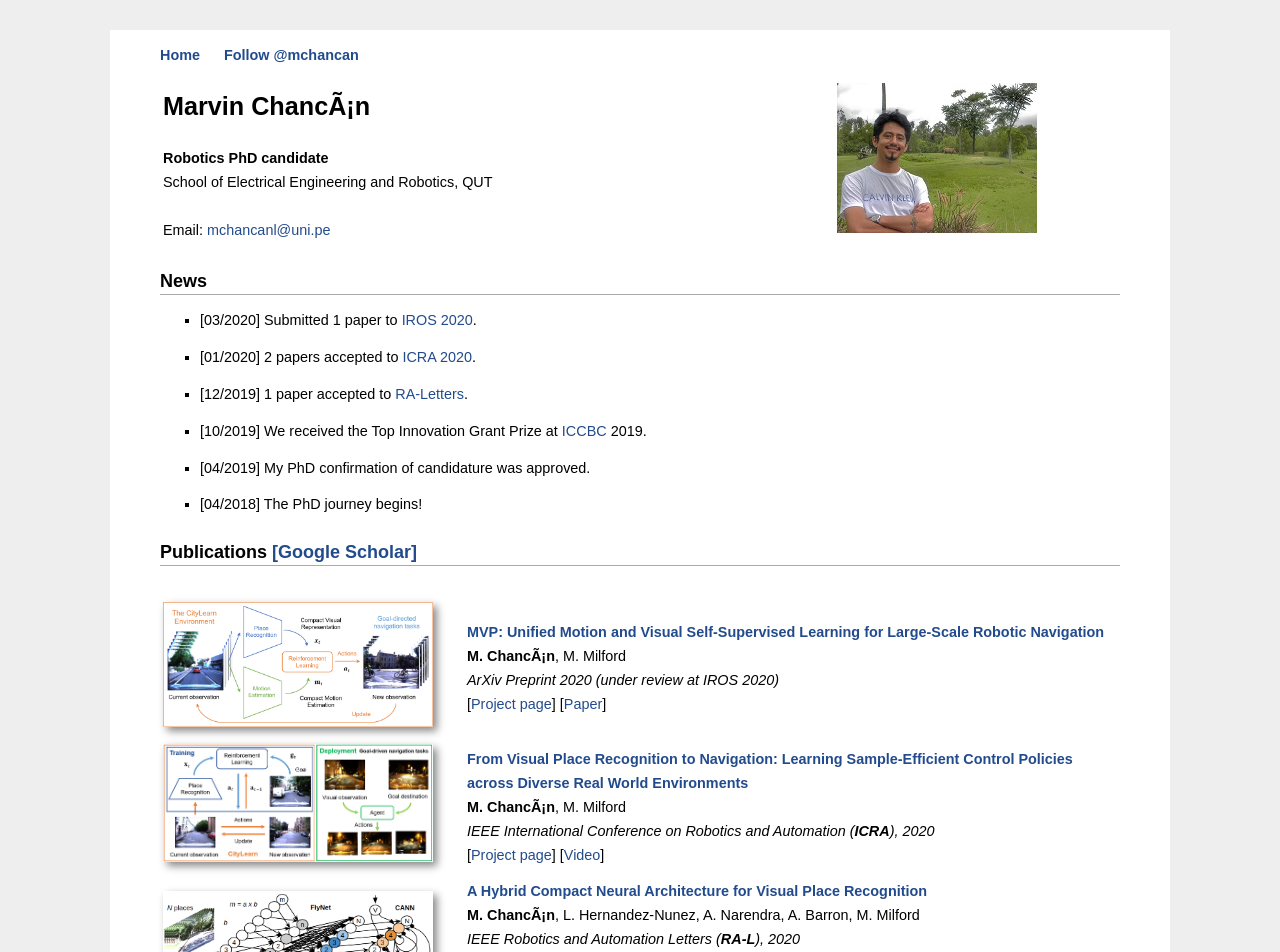
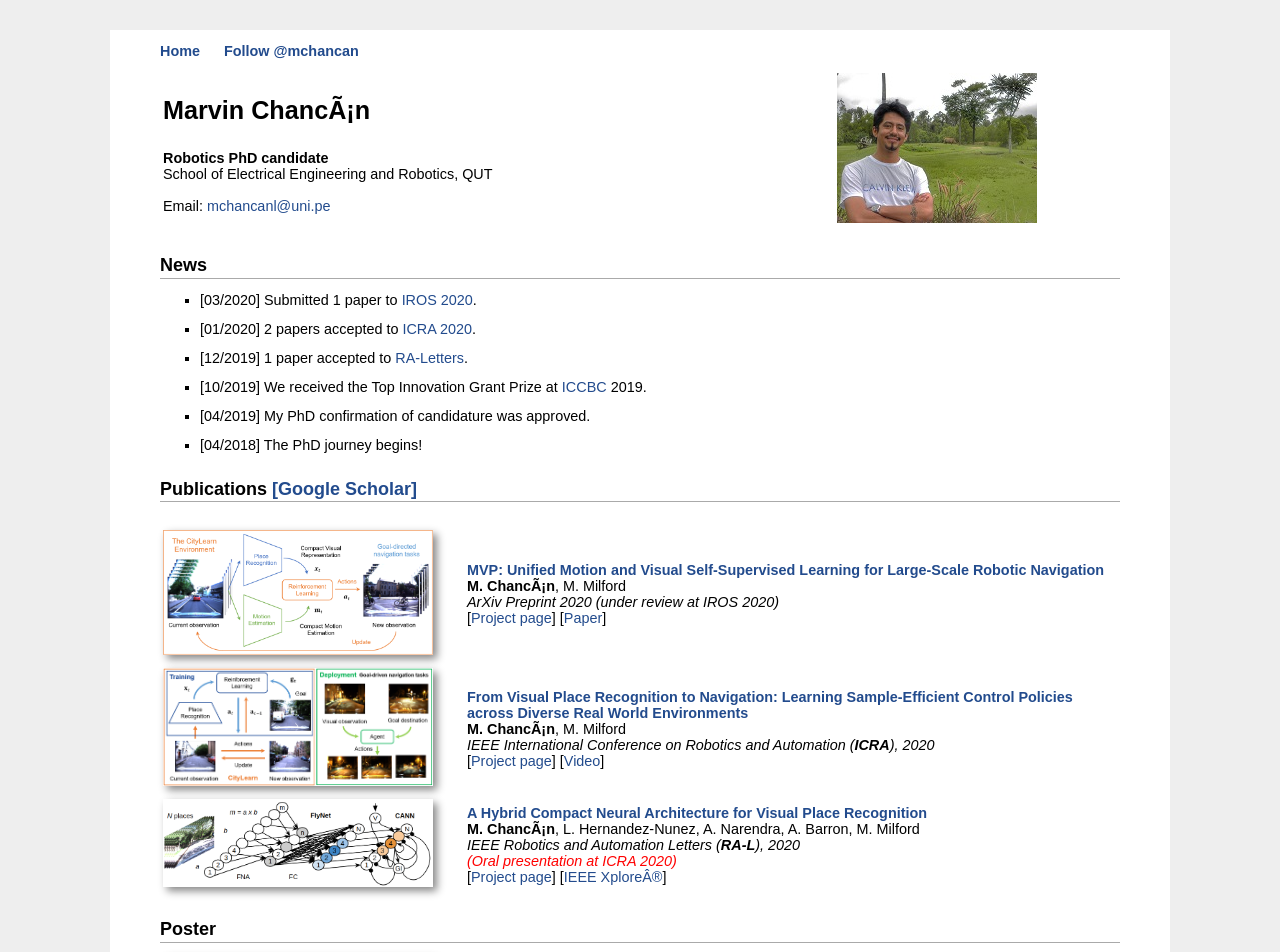
Before and after one commit to mchancan/mchancan.github.io, a Jekyll site: the page built from index.html, in a window 1280 px wide. Shown: the top 952 px of the page. Built offline with Jekyll 4.4.1, drawn with Linux system fonts in a browser that asks for light colours; comment, search, counter and statistics services are not loaded; grey boxes are pictures that could not be loaded.

Commit message:
Update main.css

```diff
--- a/css/main.css
+++ b/css/main.css
@@ -39,7 +39,7 @@ body {
   font-family: "Montserrat", sans-serif;
   font-weight: 400;
   font-size: 14px;
-  line-height: 24px;
+  /*line-height: 24px;*/
   font-weight: normal;
   font-size: 90%;
   background-color: #ffffff;
@@ -84,7 +84,7 @@ body {
 }
 
 #layout-menu a {
-	line-height: 1.5em;
+	/*line-height: 1.5em;*/
 	margin-left: 0.5em;
 }
 
@@ -198,7 +198,7 @@ p {
 	margin-top: 0.0em;
 	margin-bottom: 0.8em;
 	padding: 0;
-	line-height: 1.3em;
+	/*line-height: 1.3em;*/
 }
 
 pre {
```
